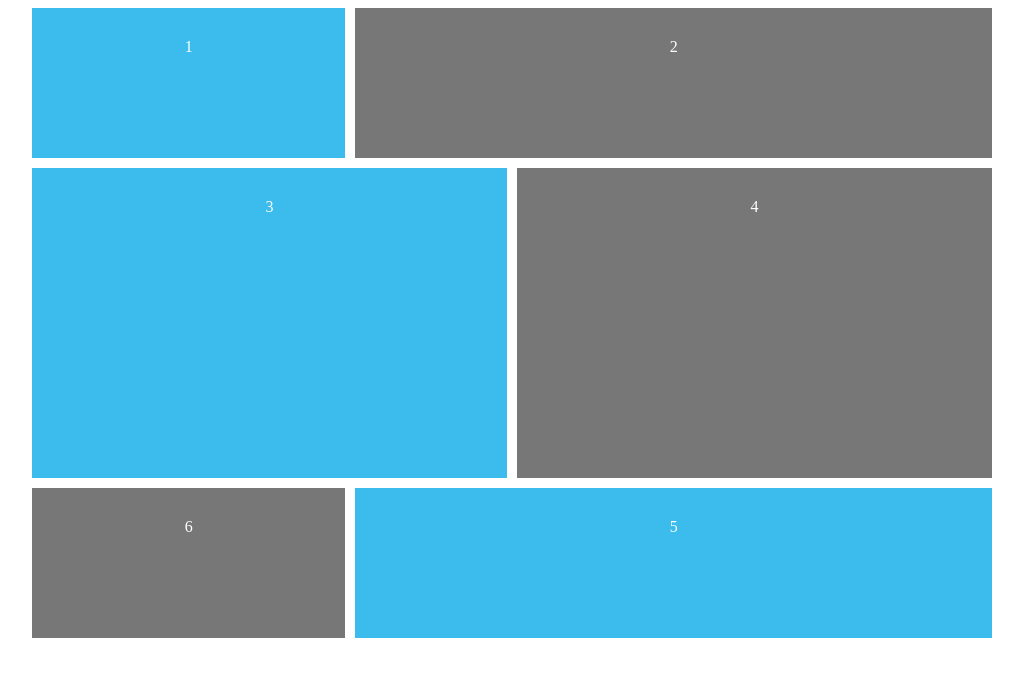
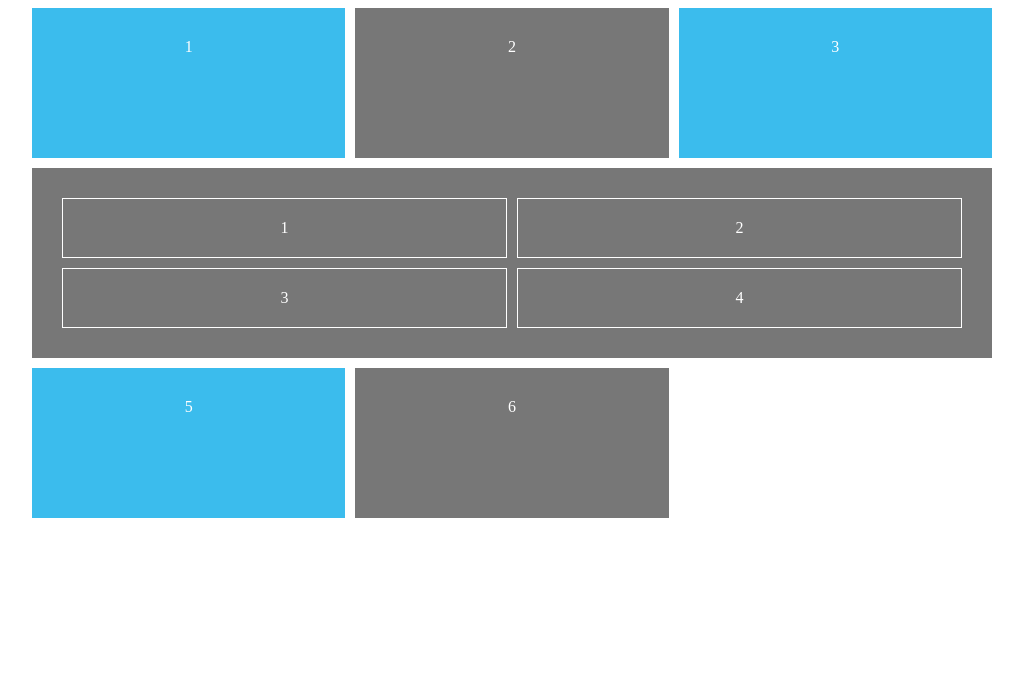
Before and after one commit to alekschyla/grid-tutorial, a plain HTML site: page index.html in a window 1280 px wide. Shown: the whole page, without its empty margins (128-1151 px from the left). Drawn offline with Linux system fonts and the light colour scheme.

Commit message:
Nested Grids

```diff
--- a/index.html
+++ b/index.html
@@ -10,7 +10,7 @@
         }
         #content{
             display: grid;
-            grid-template-columns: repeat(6, 1fr);
+            grid-template-columns: repeat(3, 1fr);
             grid-template-rows: repeat(4, minmax(150px, auto));
             grid-gap: 10px;
             max-width: 960px;
@@ -24,26 +24,16 @@
             background: #777;
             padding: 30px;
         }
-        .one {
-            grid-column: 1 / 3
+        .nested {
+            display: grid;
+            grid-template-columns: repeat(2, 1fr);
+            grid-gap: 10px;
+            grid-column: span 3;
         }
-        .two {
-            grid-column: 3 / 7;
-        }
-        .three {
-            grid-column: 1/ 4;
-            grid-row: 2 / 4;
-        }
-        .four {
-            grid-column: 4 / 7;
-            grid-row: 2 / 4;
-        }
-        .five {
-            grid-column: 3 / 7;
-        }
-        .six {
-            grid-column: 1 / 3;
-            grid-row: 4 / 5;
+        .nested p {
+            border: 1px solid #fff;
+            padding: 20px;
+            margin: 0;
         }
     </style>
 </head>
@@ -51,12 +41,17 @@
 
 <div id="content">
 
-    <div class="one">1</div>
-    <div class="two">2</div>
-    <div class="three">3</div>
-    <div class="four">4</div>
-    <div class="five">5</div>
-    <div class="six">6</div>
+    <div>1</div>
+    <div>2</div>
+    <div>3</div>
+    <div class="nested">
+        <p>1</p>
+        <p>2</p>
+        <p>3</p>
+        <p>4</p>
+    </div>
+    <div>5</div>
+    <div>6</div>
 
 
 </div>
```
